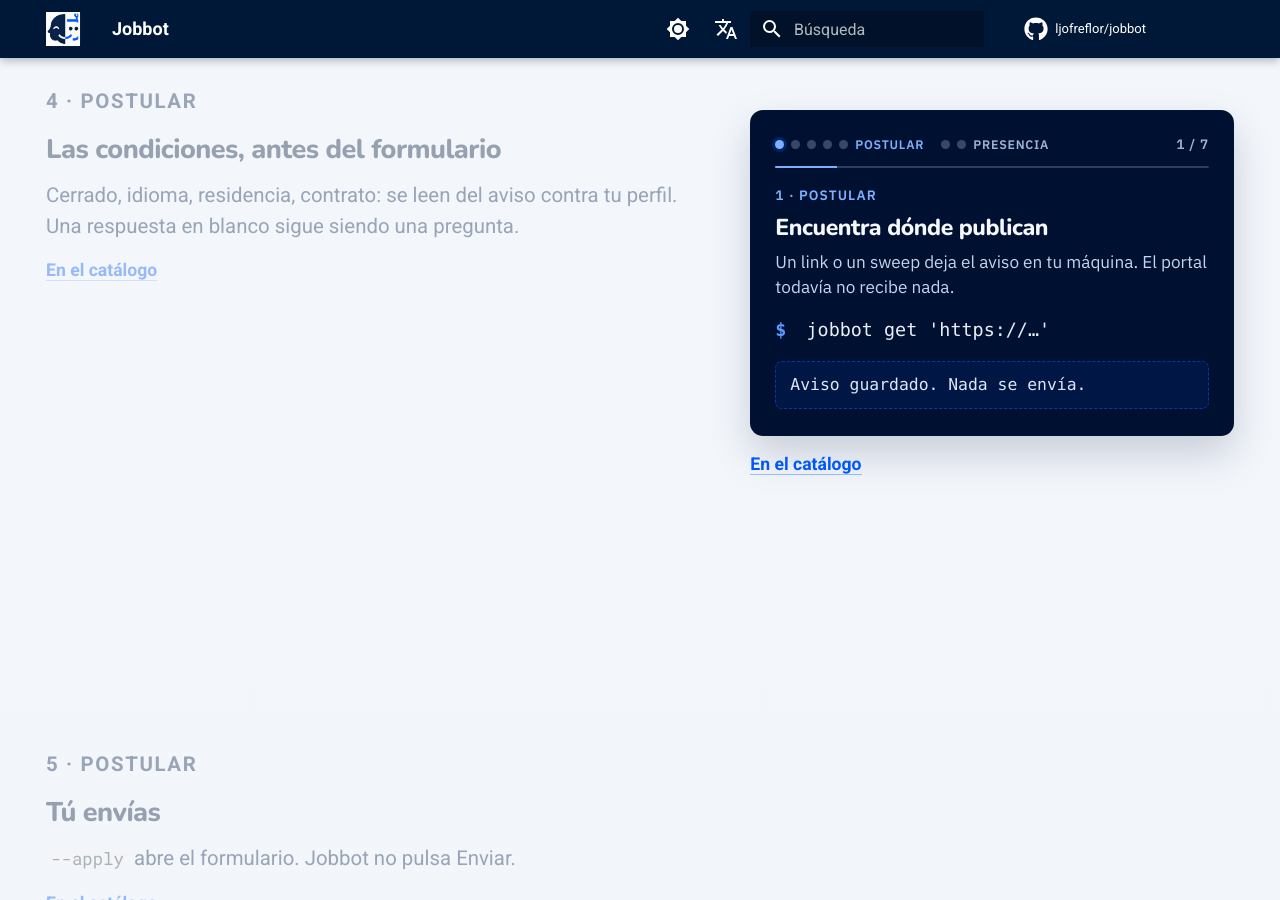
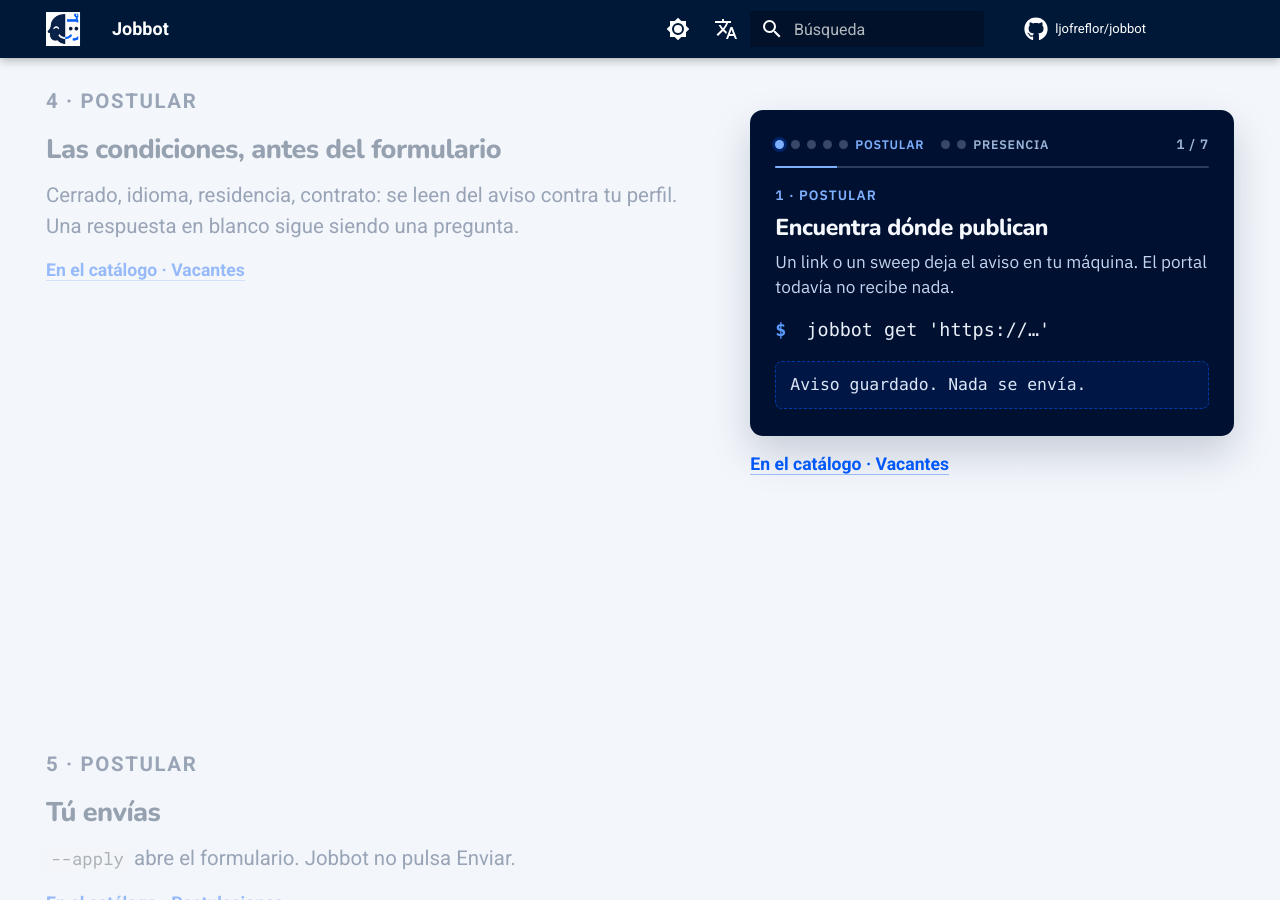
Before and after one commit to ljofreflor/jobbot, an MkDocs documentation site: the page built from docs/index.md, in a window 1280 px wide and 900 px high, scrolled down 3163 px. Built offline with MkDocs 1.6.1 and Material for MkDocs 9.7.7, drawn with Linux system fonts in a browser that asks for light colours; comment, search, counter and statistics services are not loaded; some of the changed text lies outside the part shown.

Commit message:
docs(landing): name the catalog group on each story link
The sticky link and each beat now say which section they open:
Vacantes, CV or Postulaciones.

Co-authored-by: Leonardo Andes Jofre Flor <leonardo.jofre+csld1@consalud.cl>

```diff
--- a/docs/overrides/home.html
+++ b/docs/overrides/home.html
@@ -250,7 +250,7 @@
       </div>
       <p class="jb-scrolly__pin-more">
         <a id="jb-scrolly-more" href="{% if en %}#cmd-vacancies{% else %}#cmd-vacantes{% endif %}">
-          {% if en %}In the catalog{% else %}En el catálogo{% endif %}
+          {% if en %}In the catalog · Vacancies{% else %}En el catálogo · Vacantes{% endif %}
         </a>
       </p>
     </div>
@@ -268,7 +268,7 @@
           <p>A link or a sweep stores the posting on your machine. The portal receives nothing yet.</p>
           <p class="jb-scrolly__echo"><code>jobbot get 'https://…'</code></p>
           <p class="jb-scrolly__echo-out">Job stored. Nothing is sent.</p>
-          <p class="jb-scrolly__more"><a href="#cmd-vacancies">In the catalog</a></p>
+          <p class="jb-scrolly__more"><a href="#cmd-vacancies">In the catalog · Vacancies</a></p>
         </article>
         <article class="jb-scrolly__step">
           <p class="jb-scrolly__kicker">2 · apply</p>
@@ -276,7 +276,7 @@
           <p>The score comes from <code>profile.yaml</code>. No evidence, no invented match.</p>
           <p class="jb-scrolly__echo"><code>jobbot jobs match J0002</code></p>
           <p class="jb-scrolly__echo-out">82% · evidence from profile.yaml</p>
-          <p class="jb-scrolly__more"><a href="#cmd-vacancies">In the catalog</a></p>
+          <p class="jb-scrolly__more"><a href="#cmd-vacancies">In the catalog · Vacancies</a></p>
         </article>
         <article class="jb-scrolly__step">
           <p class="jb-scrolly__kicker">3 · apply</p>
@@ -284,7 +284,7 @@
           <p>The build writes the posting's PDF from facts already in the profile.</p>
           <p class="jb-scrolly__echo"><code>jobbot cv build --job J0002</code></p>
           <p class="jb-scrolly__echo-out">output/jobs/J0002/ · facts reordered</p>
-          <p class="jb-scrolly__more"><a href="#cmd-cv">In the catalog</a></p>
+          <p class="jb-scrolly__more"><a href="#cmd-cv">In the catalog · CV</a></p>
         </article>
         <article class="jb-scrolly__step">
           <p class="jb-scrolly__kicker">4 · apply</p>
@@ -292,7 +292,7 @@
           <p>Closed, language, residence, contract: read from the posting against your profile. A blank answer stays a question.</p>
           <p class="jb-scrolly__echo"><code>jobbot jobs conditions J0002</code></p>
           <p class="jb-scrolly__echo-out">✅ backed · ⚠️ asks you · ❌ blocked</p>
-          <p class="jb-scrolly__more"><a href="#cmd-vacancies">In the catalog</a></p>
+          <p class="jb-scrolly__more"><a href="#cmd-vacancies">In the catalog · Vacancies</a></p>
         </article>
         <article class="jb-scrolly__step">
           <p class="jb-scrolly__kicker">5 · apply</p>
@@ -300,7 +300,7 @@
           <p><code>--apply</code> opens the form. Jobbot never clicks Send.</p>
           <p class="jb-scrolly__echo"><code>jobbot application apply J0002 --apply</code></p>
           <p class="jb-scrolly__echo-out">Form open · the click is yours</p>
-          <p class="jb-scrolly__more"><a href="#cmd-applications">In the catalog</a></p>
+          <p class="jb-scrolly__more"><a href="#cmd-applications">In the catalog · Applications</a></p>
         </article>
         <article class="jb-scrolly__step">
           <p class="jb-scrolly__kicker">6 · presence</p>
@@ -308,7 +308,7 @@
           <p><code>advise</code> only restates what you already did. Each change waits for you.</p>
           <p class="jb-scrolly__echo"><code>jobbot cv advise --apply</code></p>
           <p class="jb-scrolly__echo-out">Presentation only · no new facts</p>
-          <p class="jb-scrolly__more"><a href="#cmd-cv">In the catalog</a></p>
+          <p class="jb-scrolly__more"><a href="#cmd-cv">In the catalog · CV</a></p>
         </article>
         <article class="jb-scrolly__step">
           <p class="jb-scrolly__kicker">7 · presence</p>
@@ -316,7 +316,7 @@
           <p><code>sync</code> confirms one destination at a time. <code>status</code> shows what was recorded locally.</p>
           <p class="jb-scrolly__echo"><code>jobbot cv sync --apply</code></p>
           <p class="jb-scrolly__echo-out">status · local evidence, not an invented “up to date”</p>
-          <p class="jb-scrolly__more"><a href="#cmd-cv">In the catalog</a></p>
+          <p class="jb-scrolly__more"><a href="#cmd-cv">In the catalog · CV</a></p>
         </article>
       {% else %}
         <article class="jb-scrolly__step is-active">
@@ -325,7 +325,7 @@
           <p>Un link o un sweep deja el aviso en tu máquina. El portal todavía no recibe nada.</p>
           <p class="jb-scrolly__echo"><code>jobbot get 'https://…'</code></p>
           <p class="jb-scrolly__echo-out">Aviso guardado. Nada se envía.</p>
-          <p class="jb-scrolly__more"><a href="#cmd-vacantes">En el catálogo</a></p>
+          <p class="jb-scrolly__more"><a href="#cmd-vacantes">En el catálogo · Vacantes</a></p>
         </article>
         <article class="jb-scrolly__step">
           <p class="jb-scrolly__kicker">2 · postular</p>
@@ -333,7 +333,7 @@
           <p>El puntaje sale de <code>profile.yaml</code>. Sin evidencia no hay match inventado.</p>
           <p class="jb-scrolly__echo"><code>jobbot jobs match J0002</code></p>
           <p class="jb-scrolly__echo-out">82% · evidencia de profile.yaml</p>
-          <p class="jb-scrolly__more"><a href="#cmd-vacantes">En el catálogo</a></p>
+          <p class="jb-scrolly__more"><a href="#cmd-vacantes">En el catálogo · Vacantes</a></p>
         </article>
         <article class="jb-scrolly__step">
           <p class="jb-scrolly__kicker">3 · postular</p>
@@ -341,7 +341,7 @@
           <p>El build arma el PDF del aviso con lo que ya está en el perfil.</p>
           <p class="jb-scrolly__echo"><code>jobbot cv build --job J0002</code></p>
           <p class="jb-scrolly__echo-out">output/jobs/J0002/ · hechos reordenados</p>
-          <p class="jb-scrolly__more"><a href="#cmd-cv">En el catálogo</a></p>
+          <p class="jb-scrolly__more"><a href="#cmd-cv">En el catálogo · CV</a></p>
         </article>
         <article class="jb-scrolly__step">
           <p class="jb-scrolly__kicker">4 · postular</p>
@@ -349,7 +349,7 @@
           <p>Cerrado, idioma, residencia, contrato: se leen del aviso contra tu perfil. Una respuesta en blanco sigue siendo una pregunta.</p>
           <p class="jb-scrolly__echo"><code>jobbot jobs conditions J0002</code></p>
           <p class="jb-scrolly__echo-out">✅ con evidencia · ⚠️ te pregunta · ❌ impedimento</p>
-          <p class="jb-scrolly__more"><a href="#cmd-vacantes">En el catálogo</a></p>
+          <p class="jb-scrolly__more"><a href="#cmd-vacantes">En el catálogo · Vacantes</a></p>
         </article>
         <article class="jb-scrolly__step">
           <p class="jb-scrolly__kicker">5 · postular</p>
@@ -357,7 +357,7 @@
           <p><code>--apply</code> abre el formulario. Jobbot no pulsa Enviar.</p>
           <p class="jb-scrolly__echo"><code>jobbot application apply J0002 --apply</code></p>
           <p class="jb-scrolly__echo-out">Formulario abierto · el clic es tuyo</p>
-          <p class="jb-scrolly__more"><a href="#cmd-postulaciones">En el catálogo</a></p>
+          <p class="jb-scrolly__more"><a href="#cmd-postulaciones">En el catálogo · Postulaciones</a></p>
         </article>
         <article class="jb-scrolly__step">
           <p class="jb-scrolly__kicker">6 · presencia</p>
@@ -365,7 +365,7 @@
           <p><code>advise</code> solo reordena cómo se dice lo que ya hiciste. Cada cambio espera tu confirmación.</p>
           <p class="jb-scrolly__echo"><code>jobbot cv advise --apply</code></p>
           <p class="jb-scrolly__echo-out">Solo presentación · sin hechos nuevos</p>
-          <p class="jb-scrolly__more"><a href="#cmd-cv">En el catálogo</a></p>
+          <p class="jb-scrolly__more"><a href="#cmd-cv">En el catálogo · CV</a></p>
         </article>
         <article class="jb-scrolly__step">
           <p class="jb-scrolly__kicker">7 · presencia</p>
@@ -373,7 +373,7 @@
           <p><code>sync</code> confirma destino por destino. <code>status</code> muestra lo que quedó registrado en local.</p>
           <p class="jb-scrolly__echo"><code>jobbot cv sync --apply</code></p>
           <p class="jb-scrolly__echo-out">status · evidencia local, no un “al día” inventado</p>
-          <p class="jb-scrolly__more"><a href="#cmd-cv">En el catálogo</a></p>
+          <p class="jb-scrolly__more"><a href="#cmd-cv">En el catálogo · CV</a></p>
         </article>
       {% endif %}
     </div>
```
